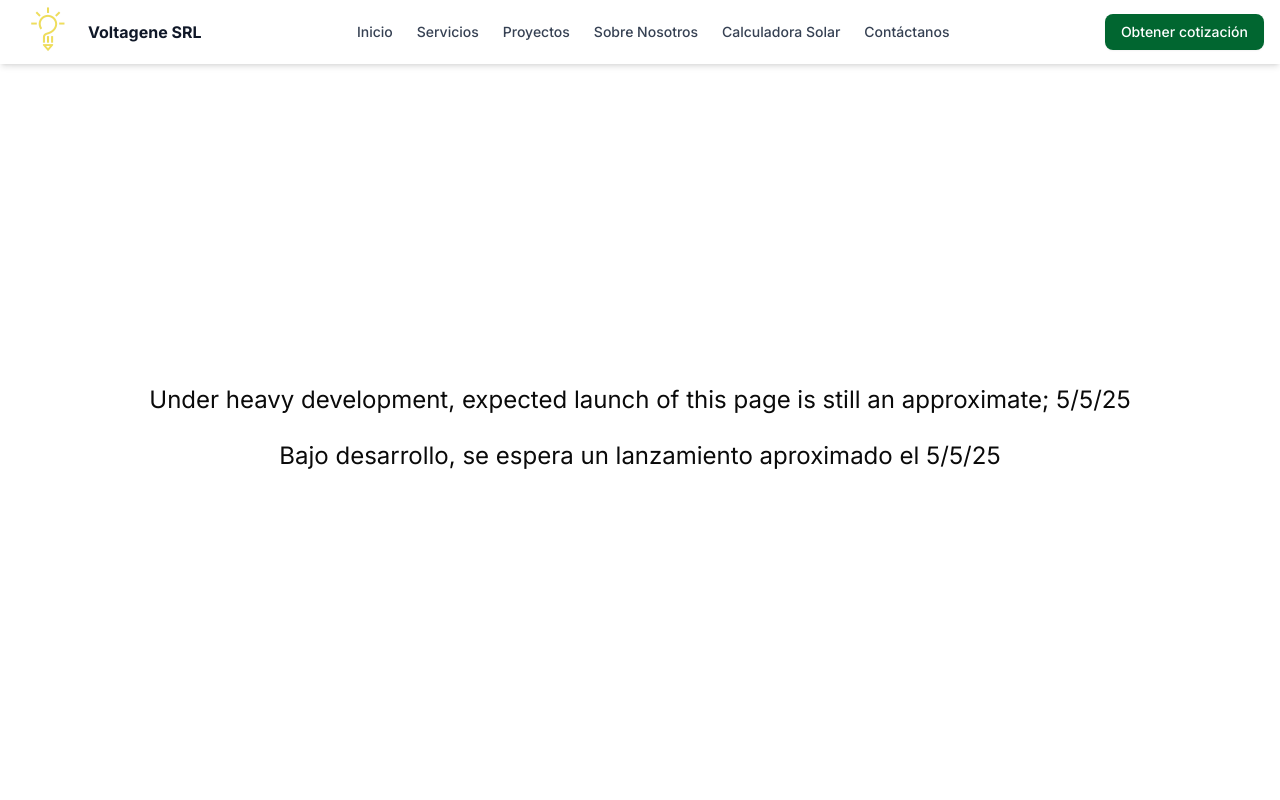
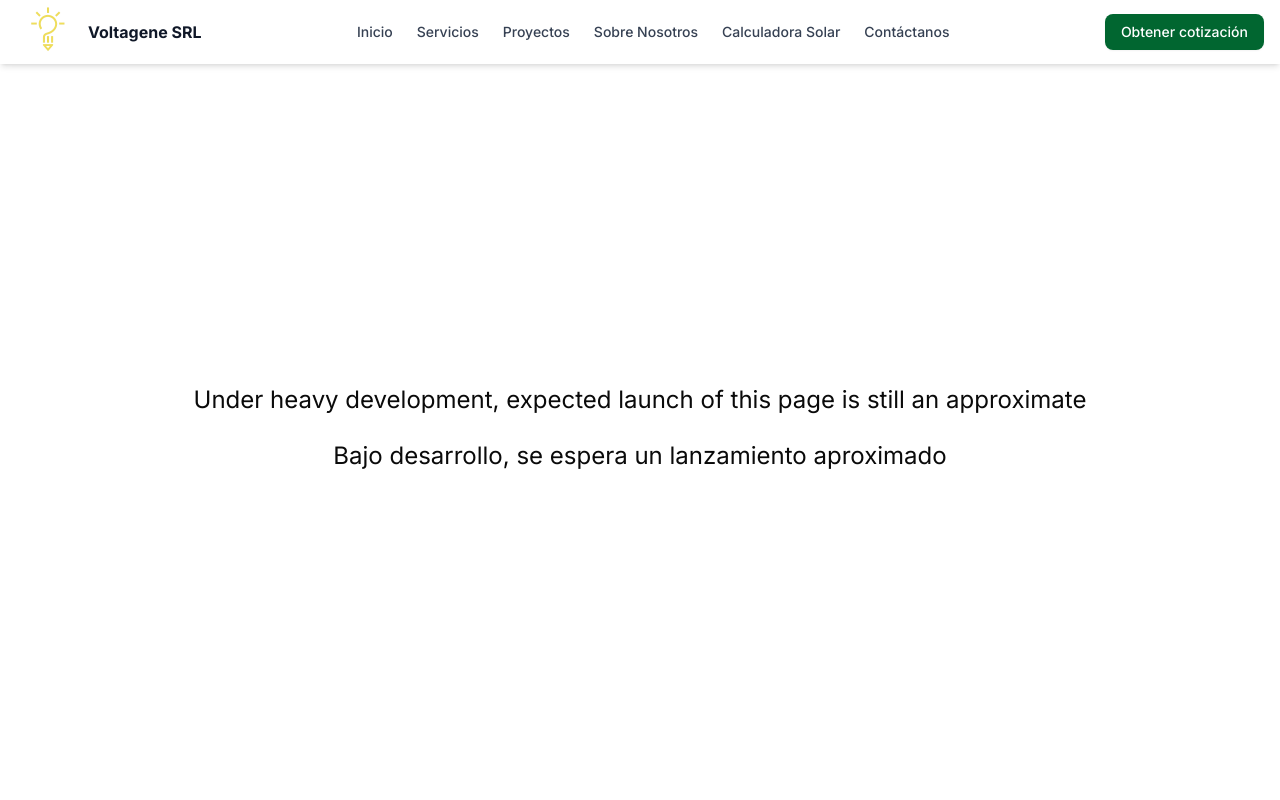
Before and after one commit to InuzDev/Voltagene-Landsite, a Next.js app: page /Projects in a window 1280 px wide. Shown: the top 800 px of the page. Built offline with nearby package versions, Linux system fonts and the light colour scheme.

Commit message:
working on portfolio section

```diff
--- a/app/Projects/page.tsx
+++ b/app/Projects/page.tsx
@@ -7,9 +7,9 @@ export default function ProjectPage() {
       <>
          <main className="min-h-screen items-center text-center">
             <div className="py-96">
-               <h1 className="text-2xl">Under heavy development, expected launch of this page is still an approximate; 5/5/25</h1>
+               <h1 className="text-2xl">Under heavy development, expected launch of this page is still an approximate</h1>
                <br />
-               <h1 className="text-2xl">Bajo desarrollo, se espera un lanzamiento aproximado el 5/5/25</h1>
+               <h1 className="text-2xl">Bajo desarrollo, se espera un lanzamiento aproximado</h1>
             </div>
          </main>
       </>
```
